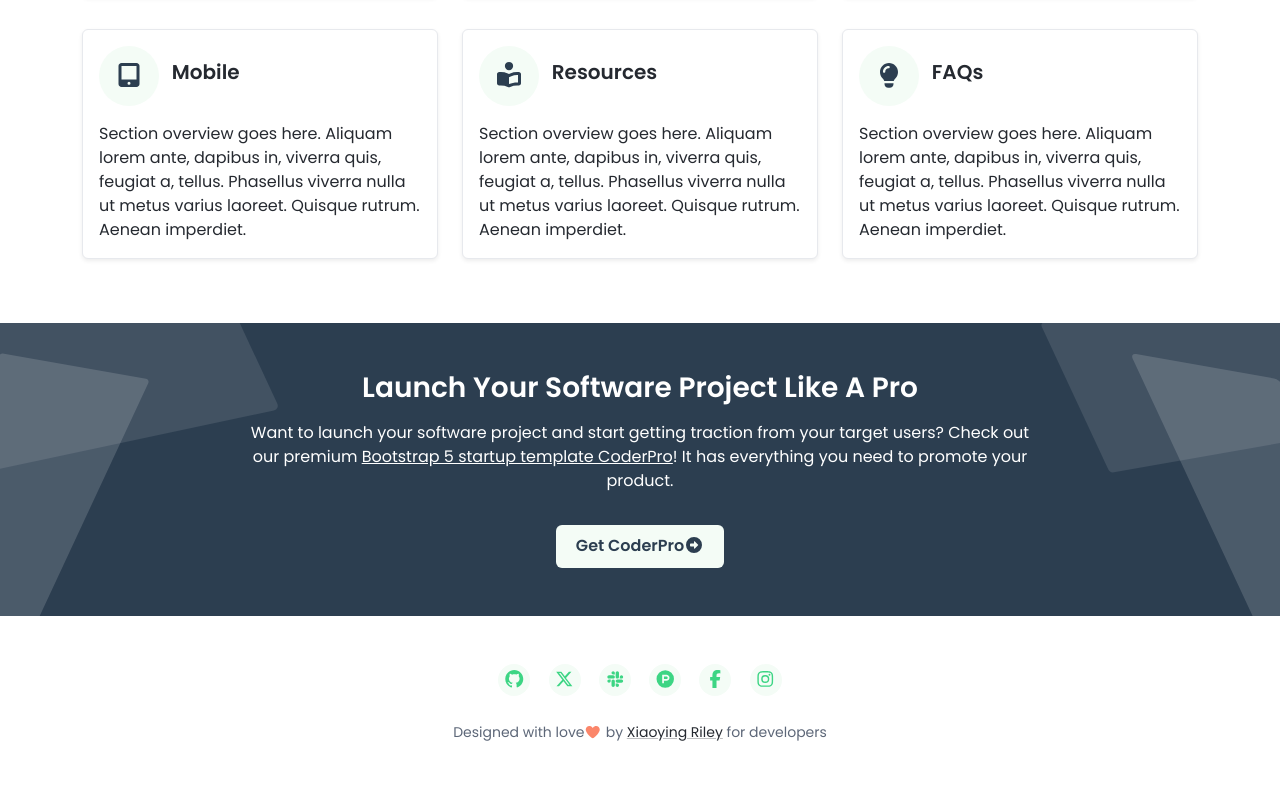
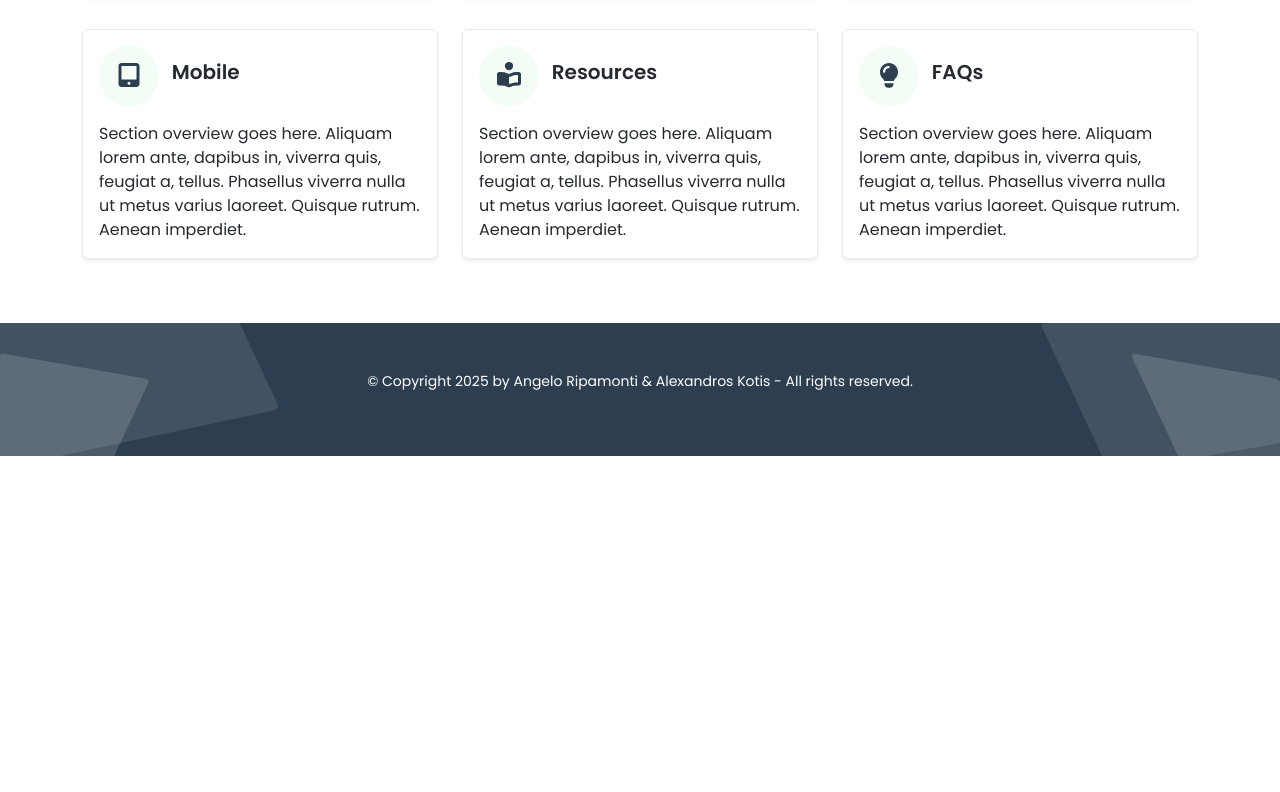
Before and after one commit to AlexandrosKotis/5C_RipamontiKotis_SliderImmagini, a website with bundled scripts: page public/index.html in a window 1280 px wide. Shown: the part 867-1659 px from the top of the page. After the commit the page ends 1323 px from the top, so only its background shows below. Built offline with nearby package versions, Linux system fonts and the light colour scheme.

Commit message:
header, head & footer

```diff
--- a/public/index.html
+++ b/public/index.html
@@ -50,7 +50,7 @@
 					<div class="docs-logo-wrapper">
 						<div class="site-logo"><a class="navbar-brand" href="index.html"><img class="logo-icon me-2"
 									src="/assets/images/coderdocs-logo.svg" alt="logo"><span
-									class="logo-text">Coder<span class="text-alt">Docs</span></span></a></div>
+									class="logo-text">Slider<span class="text-alt">Images</span></span></a></div>
 					</div><!--//docs-logo-wrapper-->
 					<div class="docs-top-utilities d-flex justify-content-end align-items-center">
 
@@ -63,7 +63,7 @@
 							</li>
 						</ul><!--//social-list-->
 						<a href="https://themes.3rdwavemedia.com/bootstrap-templates/startup/coderdocs-free-bootstrap-5-documentation-template-for-software-projects/"
-							class="btn btn-primary d-none d-lg-flex">Download</a>
+							class="btn btn-primary d-none d-lg-flex">Admin</a>
 					</div><!--//docs-top-utilities-->
 				</div><!--//container-->
 			</div><!--//branding-->
@@ -76,9 +76,8 @@
 			<div class="theme-bg-shapes-right"></div>
 			<div class="theme-bg-shapes-left"></div>
 			<div class="container">
-				<h1 class="page-heading single-col-max mx-auto">Documentation</h1>
-				<div class="page-intro single-col-max mx-auto">Everything you need to get your software documentation
-					online.</div>
+				<h1 class="page-heading single-col-max mx-auto">Slider Images</h1>
+				<div class="page-intro single-col-max mx-auto">Watch here for many images</div>
 				<div class="main-search-box pt-3 d-block mx-auto">
 					<form class="search-form w-100">
 						<input type="text" placeholder="Search the docs..." name="search"
@@ -271,42 +270,11 @@
 			<div class="theme-bg-shapes-right"></div>
 			<div class="theme-bg-shapes-left"></div>
 			<div class="container">
-				<h3 class="mb-2 text-white mb-3">Launch Your Software Project Like A Pro</h3>
-				<div class="section-intro text-white mb-3 single-col-max mx-auto">Want to launch your software project
-					and
-					start getting traction from your target users? Check out our premium <a class="text-white"
-						href="https://themes.3rdwavemedia.com/bootstrap-templates/startup/coderpro-bootstrap-5-startup-template-for-software-projects/">Bootstrap
-						5 startup template CoderPro</a>! It has everything you need to promote your product.</div>
-				<div class="pt-3 text-center">
-					<a class="btn btn-light"
-						href="https://themes.3rdwavemedia.com/bootstrap-templates/startup/coderpro-bootstrap-5-startup-template-for-software-projects/">Get
-						CoderPro<i class="fas fa-arrow-alt-circle-right ml-2"></i></a>
-				</div>
+				<small class="copyright text-white">
+					<p>© Copyright 2025 by Angelo Ripamonti & Alexandros Kotis - All rights reserved.</p>
+				</small>
 			</div>
 		</section><!--//cta-section-->
-
-		<footer class="footer">
-
-			<div class="footer-bottom text-center py-5">
-
-				<ul class="social-list list-unstyled pb-4 mb-0">
-					<li class="list-inline-item"><a href="#"><i class="fa-brands fa-github fa-fw"></i></a></li>
-					<li class="list-inline-item"><a href="#"><i class="fa-brands fa-x-twitter fa-fw"></i></a></li>
-					<li class="list-inline-item"><a href="#"><i class="fa-brands fa-slack fa-fw"></i></a></li>
-					<li class="list-inline-item"><a href="#"><i class="fa-brands fa-product-hunt fa-fw"></i></a></li>
-					<li class="list-inline-item"><a href="#"><i class="fa-brands fa-facebook-f fa-fw"></i></a></li>
-					<li class="list-inline-item"><a href="#"><i class="fa-brands fa-instagram fa-fw"></i></a></li>
-				</ul><!--//social-list-->
-
-				<!--/* This template is free as long as you keep the footer attribution link. If you'd like to use the template without the attribution link, you can buy the commercial license via our website: themes.3rdwavemedia.com Thank you for your support. :) */-->
-				<small class="copyright">Designed with <span class="sr-only">love</span><i class="fas fa-heart"
-						style="color: #fb866a;"></i> by <a class="theme-link" href="http://themes.3rdwavemedia.com"
-						target="_blank">Xiaoying Riley</a> for developers</small>
-
-
-			</div>
-
-		</footer>
 
 	</main>
 
```
Also changed, not shown: README.md.
